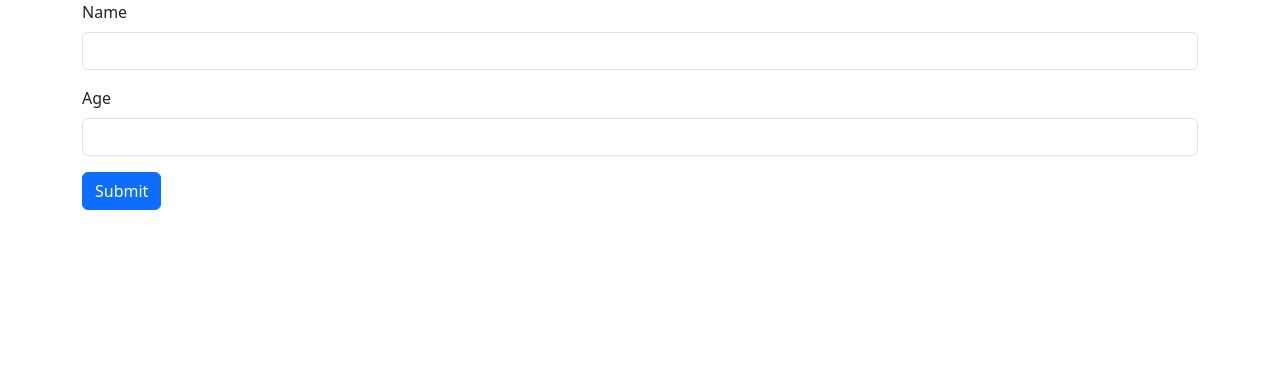
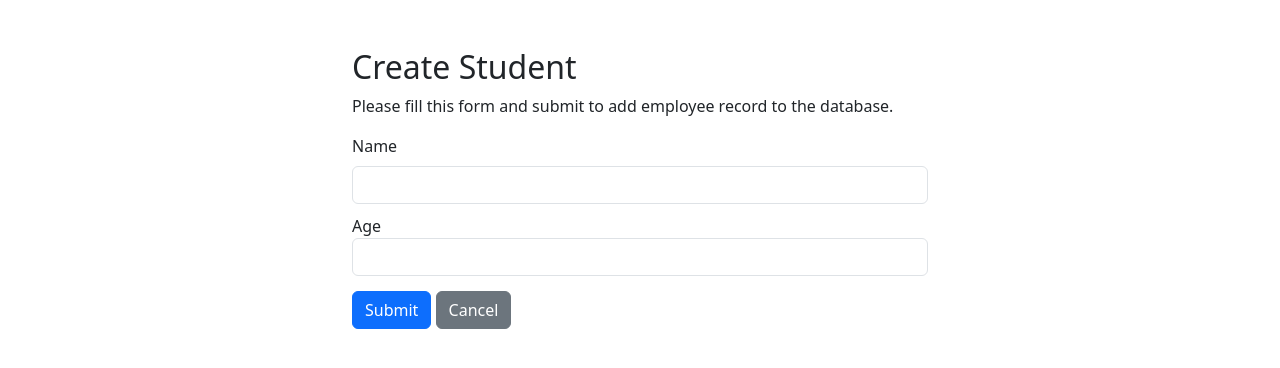
Before and after one commit to duyhung141/CSE485_2023, a PHP site: page /create-student.php in a window 1280 px wide. Shown: the top 368 px of the page. Run offline with PHP 8.4, Linux system fonts and the light colour scheme.

Commit message:
create-student.php

```diff
--- a/BTTH01/Views/create-student.php
+++ b/BTTH01/Views/create-student.php
@@ -1,4 +1,23 @@
 <?php
+$message = '';
+
+    if(isset($_POST['btnAdd'])){
+        $name = trim($_POST['Student-Name']);
+        $age = trim($_POST['Student-Age']);
+
+        //check rong
+        if(!empty($name) && !empty($age)){
+            $file = 'C:/xampp/htdocs/CSE485_2023/BTTH01/data.txt';
+            if(file_exists($file)){
+                $a = fopen($file, 'a');
+                fwrite($a, $name. ",". $age. "\n");
+                fclose($a);
+            }
+            $message = "<h2 style='color: red'>Successfully added new!</h2>";
+        } else {
+            $message = "<h2 style='color: red'> Please complete all information </h2>";
+        }
+    }
 ?>
 
 <!doctype html>
@@ -9,21 +28,32 @@
           content="width=device-width, user-scalable=no, initial-scale=1.0, maximum-scale=1.0, minimum-scale=1.0">
     <meta http-equiv="X-UA-Compatible" content="ie=edge">
     <link href="https://cdn.jsdelivr.net/npm/bootstrap@5.3.0-alpha3/dist/css/bootstrap.min.css" rel="stylesheet">
-    <title>Document</title>
+    <title>Create Student</title>
 </head>
 <body>
-<div class="container">
-    <form action="create-student.php" method="POST">
-        <div class="mb-3">
-            <label for="name" class="form-label">Name</label>
-            <input type="text" class="form-control" id="name">
+<div class="wrapper" style="width: 600px; margin: 0 auto">
+    <?php echo $message; ?>
+    <div class="container-fluid"
+         <div="row">
+            <div class="col-md-12">
+                <h2 class="mt-5">Create Student</h2>
+                <p>Please fill this form and submit to add employee record to the database.</p>
+                <form action="<?php echo htmlspecialchars($_SERVER["PHP_SELF"]); ?>" method="post">
+                    <div class = "form-group" style="padding-bottom: 10px;">
+                         <label for="name" class="form-label">Name</label>
+                        <input type="text" class="form-control" id="name" name="Student-Name">
+                    </div>
+                    <div class = "form-group" style="padding-bottom: 15px"
+                        <label for="age" class="form-label">Age</label>
+                        <input type="number" class="form-control" id="age" name="Student-Age">
+                    </div>
+
+                    <button type="submit" class="btn btn-primary" name="btnAdd">Submit</button>
+                    <a href="index.php" class="btn btn-secondary ml-2">Cancel</a>
+                </form>
+            </div>
         </div>
-        <div class="mb-3">
-            <label for="age" class="form-label">Age</label>
-            <input type="number" class="form-control" id="age">
-        </div>
-        <button type="submit" class="btn btn-primary">Submit</button>
-    </form>
+    </div>
 </div>
 </body>
 </html>
--- a/BTTH01/data.txt
+++ b/BTTH01/data.txt
@@ -1,5 +1,4 @@
 id,name,age
-1,John Smith,12
 2,Jane Doe,13
 3,Michael Johnson,11
 4,Emily Davis,12
```
Also changed, not shown: BTTH01/Views/update-student.php (line endings or trailing spaces).
